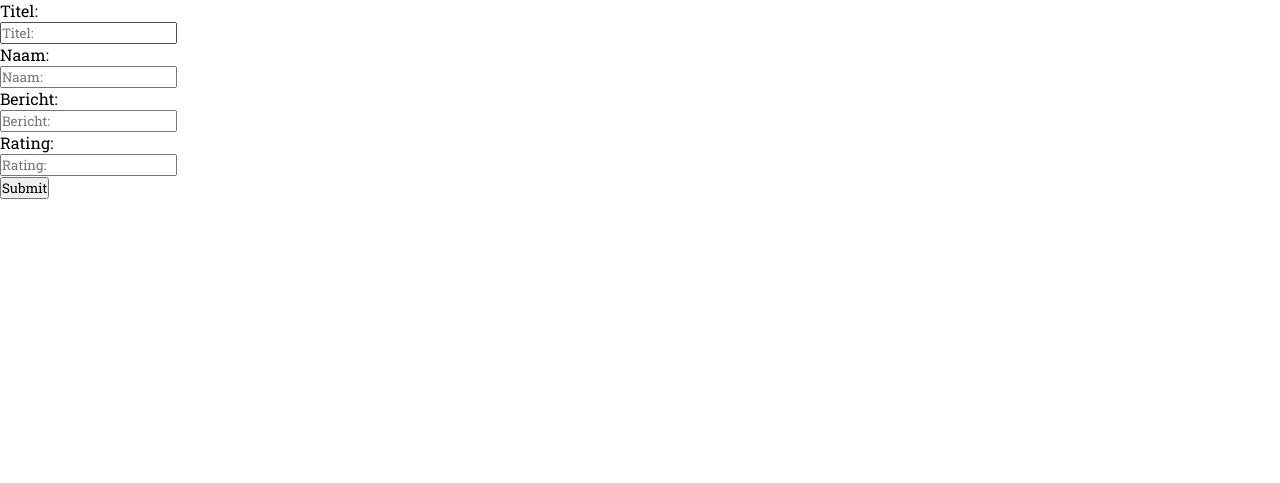
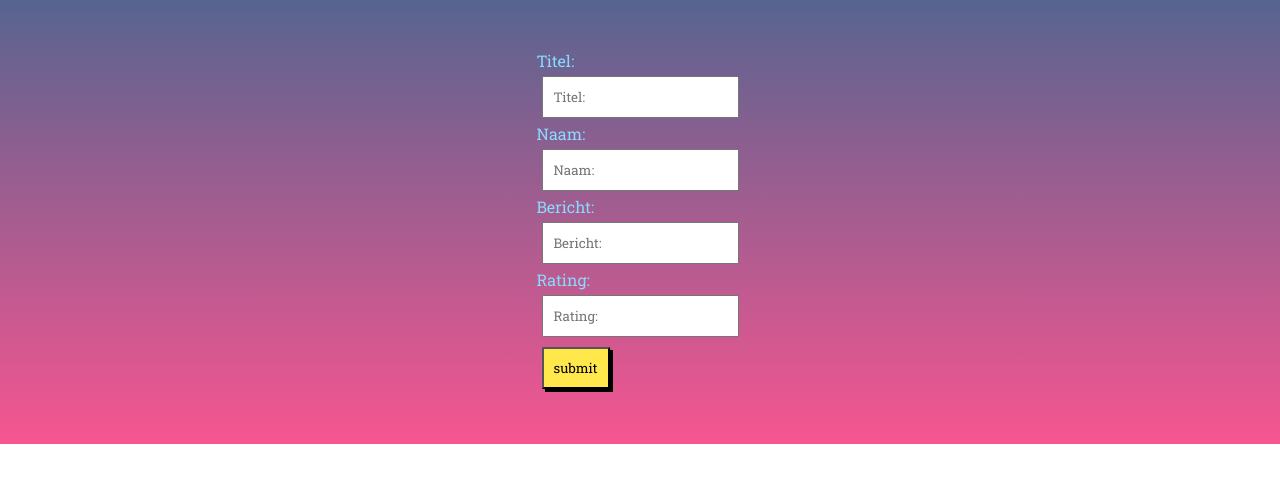
Before and after one commit to jochem11/CRUD, a PHP site: page /contact.php in a window 1280 px wide. Shown: the top 483 px of the page. Run offline with PHP 8.4, Linux system fonts and the light colour scheme.

Commit message:
contact css was opeens weg
contact css was opeens weg

```diff
--- a/contact.php
+++ b/contact.php
@@ -24,7 +24,7 @@
             <input type="text" name="bericht" id="bericht" placeholder="Bericht: " required><br>
             <label for="rating">Rating: </label><br>
             <input type="text" name="rating" id="rating" placeholder="Rating: " required><br>
-            <input type="submit">
+            <input type="submit" value="submit">
         </form>
     </div>
 
--- a/css/styles.css
+++ b/css/styles.css
@@ -167,6 +167,7 @@
   width: 100%;
   height: 24px;
 }
+
 /*//////////////////////////////////////|
 -----------overons------------|
 ////////////////////////////////////////|*/
@@ -225,3 +226,37 @@
 .overons_container .overons_adres {
   padding: 20px;
 }
+
+/*//////////////////////////////////////|
+-----------contact------------|
+////////////////////////////////////////|*/
+
+.contact_form {
+  display: flex;
+  justify-content: center;
+  width: 100%;
+  height: auto;
+  background-image: linear-gradient(#576490, #f75590);
+  padding: 50px;
+  color: #89daff;
+}
+
+.contact_form form {
+  width: auto;
+  height: auto;
+}
+
+.contact_form input {
+  padding: 10px;
+  margin: 5px;
+}
+
+.contact_form input[type="submit"] {
+  background-color: #ffe74c;
+  box-shadow: 3px 3px #000;
+}
+
+.contact_form input[type="submit"]:active {
+  background-color: #f75590;
+  transform: translateY(4px);
+}
```
